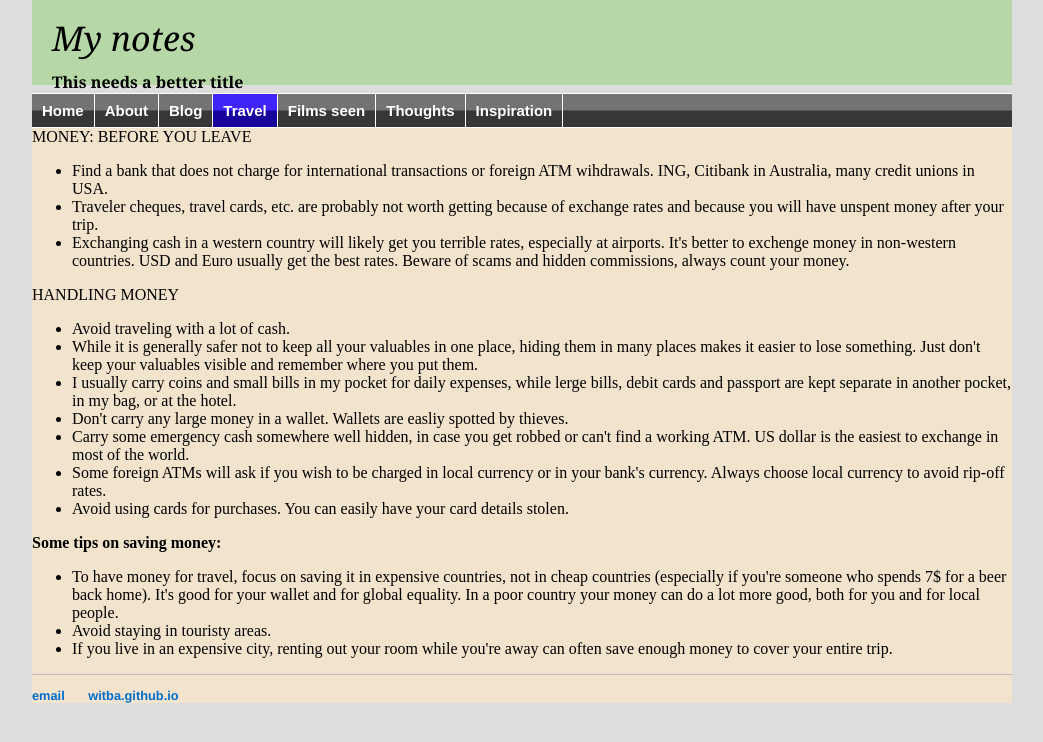
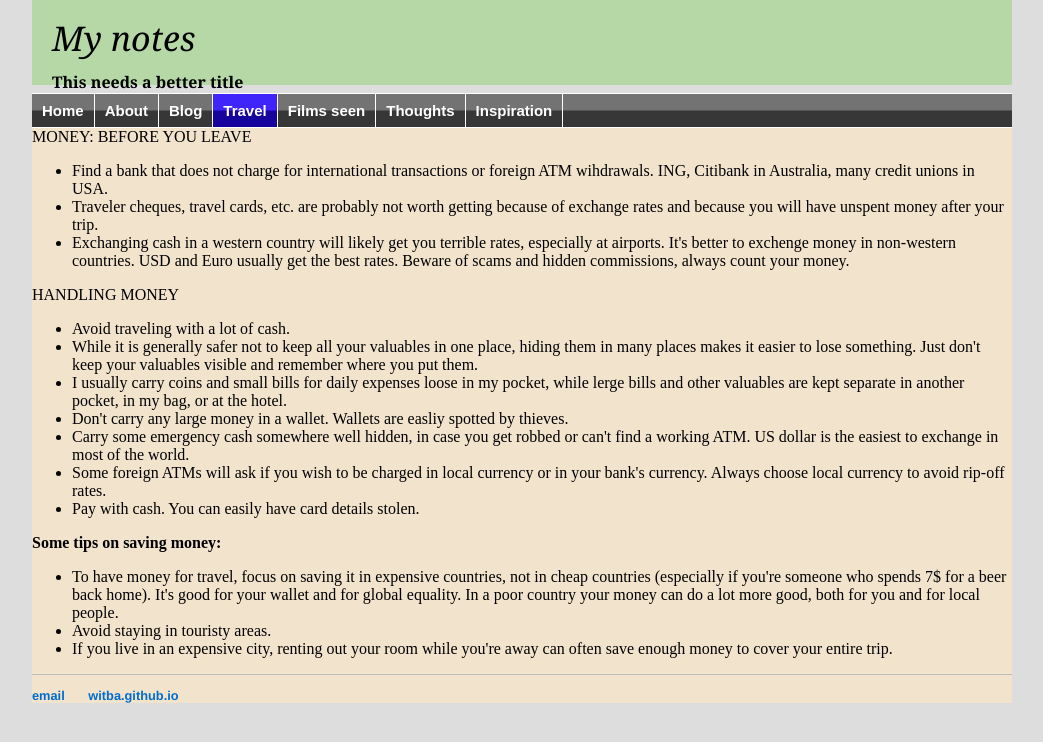
Before and after one commit to witba/witba.github.io, a Jekyll site: the page built from travel/money.html, in a window 1280 px wide. Shown: the top 742 px of the page, without its empty margins (118-1161 px from the left). Built offline with Jekyll 4.4.1, drawn with Linux system fonts in a browser that asks for light colours.

Commit message:
Update money.html

```diff
--- a/travel/money.html
+++ b/travel/money.html
@@ -15,11 +15,11 @@ HANDLING MONEY<br>
 <ul>
 <li>Avoid traveling with a lot of cash.
 <li>While it is generally safer not to keep all your valuables in one place, hiding them in many places makes it easier to lose something. Just don't keep your valuables visible and remember where you put them.
-<li>I usually carry coins and small bills in my pocket for daily expenses, while lerge bills, debit cards and passport are kept separate in another pocket, in my bag, or at the hotel.
+<li>I usually carry coins and small bills for daily expenses loose in my pocket, while lerge bills and other valuables are kept separate in another pocket, in my bag, or at the hotel.
 <li>Don't carry any large money in a wallet. Wallets are easliy spotted by thieves.
 <li>Carry some emergency cash somewhere well hidden, in case you get robbed or can't find a working ATM. US dollar is the easiest to exchange in most of the world.
 <li>Some foreign ATMs will ask if you wish to be charged in local currency or in your bank's currency. Always choose local currency to avoid rip-off rates.
-<li>Avoid using cards for purchases. You can easily have your card details stolen.
+<li>Pay with cash. You can easily have card details stolen.
 </ul>
 <b>Some tips on saving money:</b><br>
 <ul>
```
